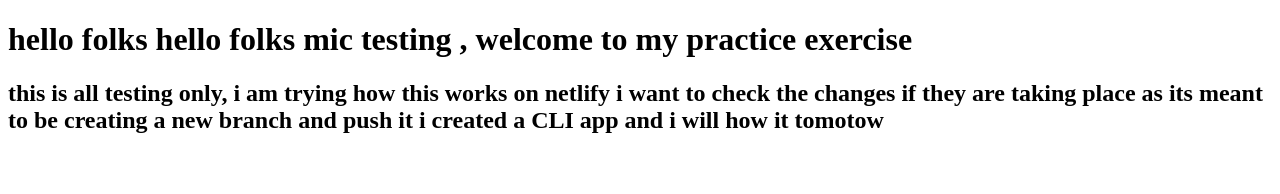
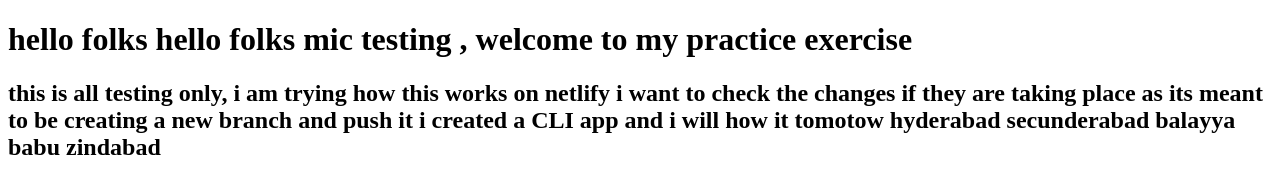
Before and after one commit to krishnaprasad2201/kp-first-repo, a plain HTML site: page index.html in a window 1280 px wide. Drawn offline with Linux system fonts and the light colour scheme.

Commit message:
hyd secu
fix - bala zind

```diff
--- a/index.html
+++ b/index.html
@@ -15,5 +15,7 @@
         creating a new branch and push it
 
         i created a CLI app and i will how it tomotow
+
+        hyderabad secunderabad balayya babu zindabad
     </h2>
 </body>
```
